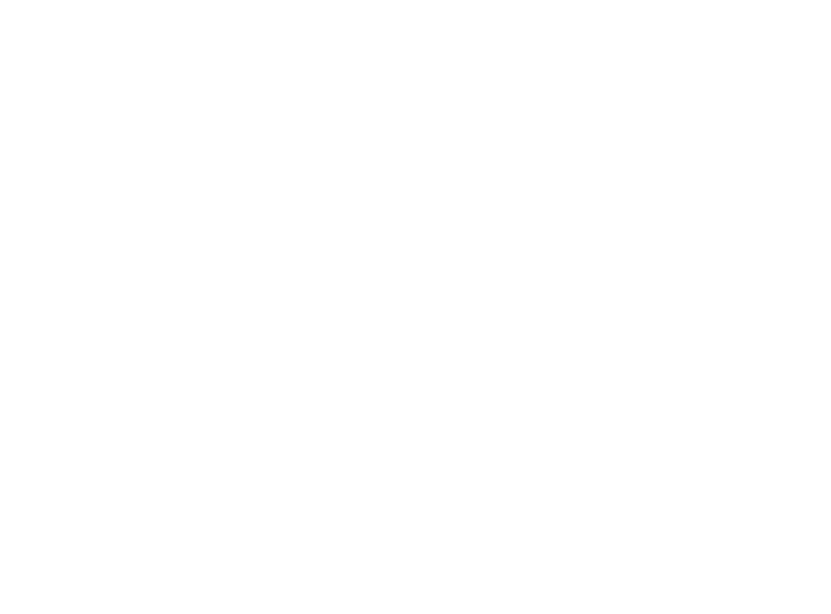
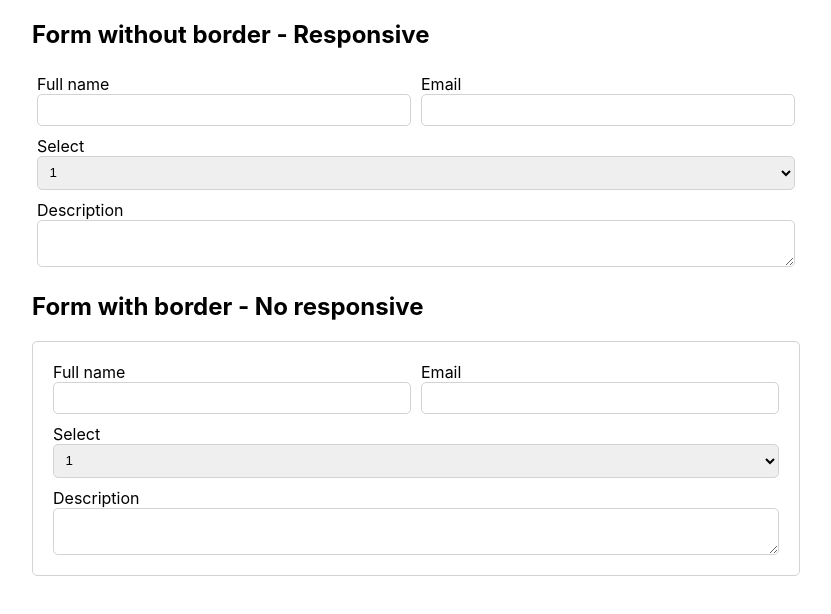
Before and after one commit to danisanc/simplify, a website: page examples/form/index.html in a window 1280 px wide. Shown: the whole page, without its empty margins (224-1055 px from the left). Drawn offline with nearby package versions, Linux system fonts and the light colour scheme; files that its build step writes are made by us from their sources.

Commit message:
initi dev form system

```diff
--- a/examples/form/index.html
+++ b/examples/form/index.html
@@ -9,8 +9,62 @@
     <link rel="stylesheet" href="../../dest/simplify.css">
 
     <style>
+        *[class*=form-group] {
+            padding: 5px;
+        }
     </style>
 </head>
 <body>
+    <div class="container">
+        <h2>Form without border - Responsive</h2>
+        <form action="" class="form">
+            <div class="form-group-2 md-form-group-1">
+                <label for="name">Full name</label>
+                <input type="text" name="name">
+            </div>
+
+            <div class="form-group-2 md-form-group-1">
+                <label for="email">Email</label>
+                <input type="text" name="email">
+            </div>
+
+            <div class="form-group-1">
+                <label for="select">Select</label>
+                <select name="select">
+                    <option value="1">1</option>
+                </select>
+            </div>
+
+            <div class="form-group-1">
+                <label for="description">Description</label>
+                <textarea name="description"></textarea>
+            </div>
+        </form>
+
+        <h2>Form with border - No responsive</h2>
+        <form action="" class="form form--bordered">
+            <div class="form-group-2">
+                <label for="name">Full name</label>
+                <input type="text" name="name">
+            </div>
+
+            <div class="form-group-2">
+                <label for="email">Email</label>
+                <input type="text" name="email">
+            </div>
+
+            <div class="form-group-1">
+                <label for="select">Select</label>
+                <select name="select">
+                    <option value="1">1</option>
+                </select>
+            </div>
+
+            <div class="form-group-1">
+                <label for="description">Description</label>
+                <textarea name="description"></textarea>
+            </div>
+        </form>
+    </div>
 </body>
 </html>
--- a/scss/_config.scss
+++ b/scss/_config.scss
@@ -1,8 +1,15 @@
-// Base container size
+// Base
 $containersize: 768;
+$basepadding: 15px;
+$basefontsize: 1em;
 
 // Divisions
 $griddivisions: 12;
+$formdivisions: 6;
+
+// Forms
+$form-border-color: #d3d3d3;
+$form-fields-shadow: 0 2px 8px rgba(218, 218, 218, .5);
 
 // Responsive
 $medias: (
--- a/scss/_form.scss
+++ b/scss/_form.scss
@@ -1 +1,62 @@
-// Code here
+.form {
+  display: flex;
+  flex-wrap: wrap;
+
+  &--bordered {
+    border: 1px solid $form-border-color;
+    border-radius: 5px;
+    padding: $basepadding;
+  }
+}
+
+.form-group {
+  flex: 1 1 auto;
+  max-width: 100%;
+}
+
+@for $i from 1 through $formdivisions {
+  .form-group-#{$i} {
+    flex: 0 0 (100 / $i) * 1%;
+    max-width: (100 / $i) * 1%;
+  }
+}
+
+@each $size, $value in $medias {
+  @media screen and (max-width: unquote($value + 'px')) {
+    @for $i from 1 to ($griddivisions + 1) {
+      .#{$size}-form-group-#{$i} {
+        flex: 0 0 (100 / $i) * 1%;
+        max-width: (100 / $i) * 1%;
+      }
+    }
+  }
+}
+
+*[class*='form-group'] {
+  label {
+    display: block;
+    font-size: $basefontsize;
+  }
+
+  input,
+  select,
+  textarea {
+    border: 1px solid $form-border-color;
+    border-radius: 5px;
+    display: block;
+    padding: $basepadding / 2;
+    resize: vertical;
+    width: 100%;
+
+    &:focus {
+      box-shadow: $form-fields-shadow;
+    }
+  }
+}
+
+.form-actions {
+  display: flex;
+  flex: 1 1 auto;
+  justify-content: flex-end;
+  max-width: 100%;
+}
--- a/scss/_reset.scss
+++ b/scss/_reset.scss
@@ -5,6 +5,18 @@
 }
 
 *:focus {
-  border: 0;
+  box-shadow: 0;
   outline: none;
 }
+
+body {
+  font-family: -apple-system,
+  BlinkMacSystemFont,
+  'Segoe UI',
+  Roboto,
+  Oxygen-Sans,
+  Ubuntu,
+  Cantarell,
+  'Helvetica Neue',
+  sans-serif;
+}
```
